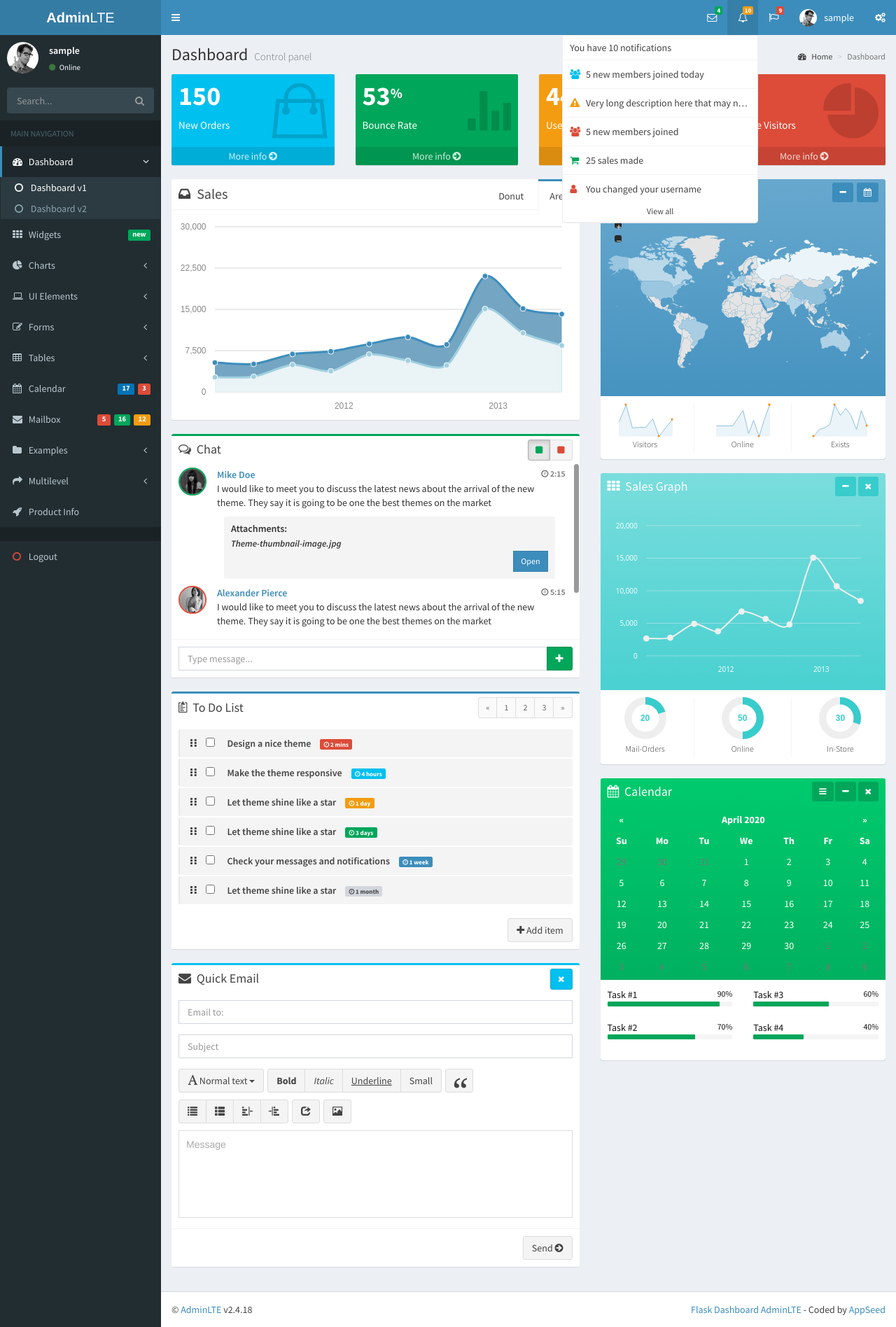
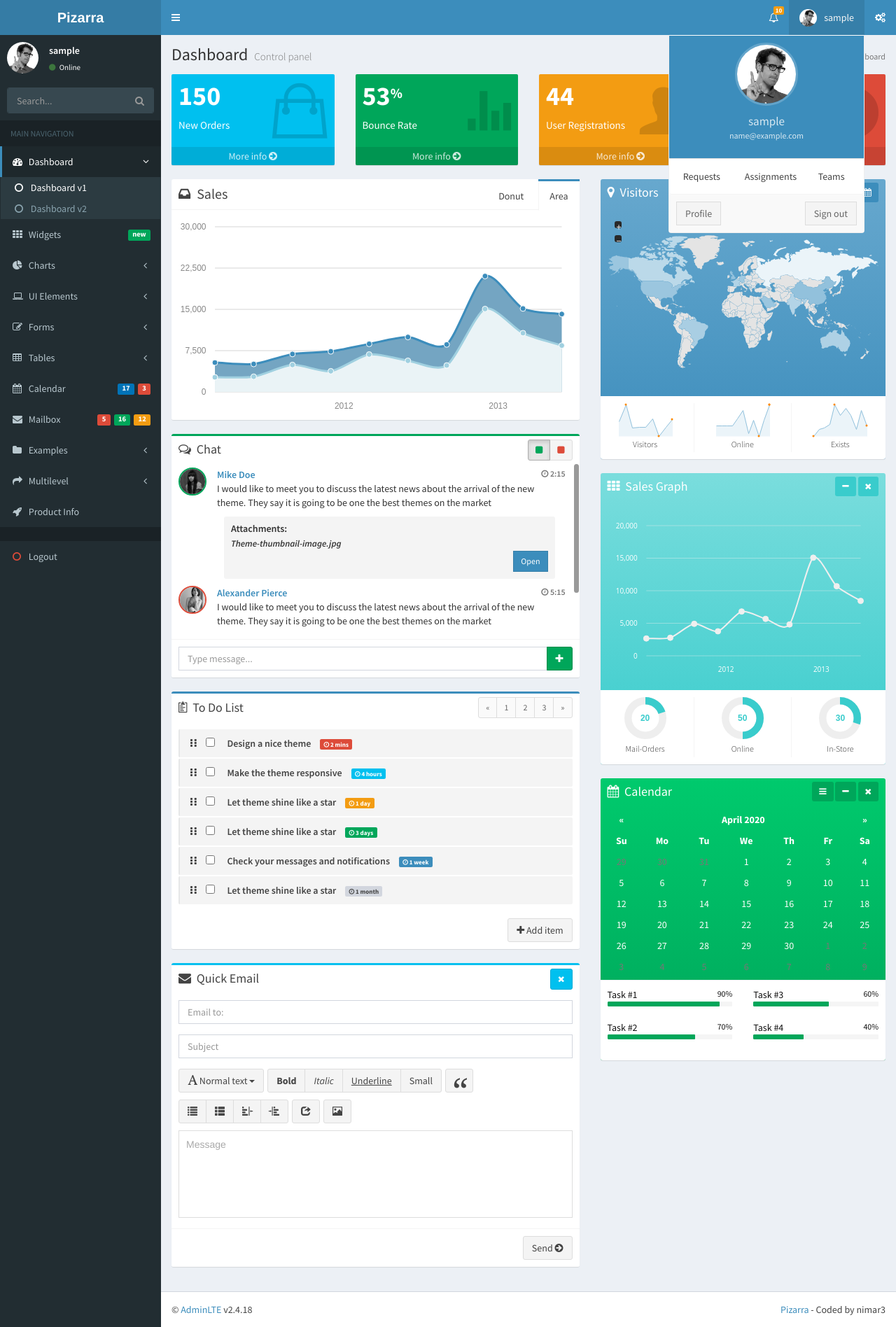
Before and after one commit to nimar3/pizarra, a Flask app: page /index in a window 1280 px wide, after a click on "sample". Shown: the whole page at 70% size. Run offline with Flask 2, Linux system fonts and the light colour scheme; the visitor is signed in with stand-in values (Sample User, id 1); data comes from the database, SQL or seed files in the repository; some libraries are stand-ins or nearby versions; some web fonts are replaced.

Commit message:
started modifying styles and blueprints
* created requests test page

```diff
--- a/app/base/models.py
+++ b/app/base/models.py
@@ -108,6 +108,7 @@ class Request(db.Model):
     status = Column(String(10))
     run_time = Column(Integer)
     file_location = Column(String(255))
+    output = Column(BLOB)
     assignment = relationship('Assignment', back_populates='requests')
     assignment_id = Column('assignment_id', Integer(), ForeignKey('assignment.id'))
     user = relationship('User', back_populates='requests')
--- a/app/base/templates/base_site.html
+++ b/app/base/templates/base_site.html
@@ -6,7 +6,7 @@
   <meta http-equiv="X-UA-Compatible" content="IE=edge">
   <link rel='icon' href='/static/favicon.ico' type='image/x-icon'/ >
 
-  <title>Flask AdminLTE - {% block title %} {% endblock %} | AppSeed</title>
+  <title>PIZARRA - {% block title %} {% endblock %} | UPV</title>
 
   <!-- Tell the browser to be responsive to screen width -->
   <meta content="width=device-width, initial-scale=1, maximum-scale=1, user-scalable=no" name="viewport">
--- a/app/base/templates/base_site_auth.html
+++ b/app/base/templates/base_site_auth.html
@@ -6,7 +6,7 @@
   <link rel='icon' href='/static/favicon.ico' type='image/x-icon'/ >
 
   <title>
-    Flask Dashboard AdminLTE - {% block title %}{% endblock %} | AppSeed
+    PIZARRA - {% block title %}{% endblock %} | UPV
   </title>
 
   <!-- Tell the browser to be responsive to screen width -->
--- a/app/base/templates/login/login.html
+++ b/app/base/templates/login/login.html
@@ -8,7 +8,7 @@
 
 <div class="login-box">
     <div class="login-logo">
-        <a href="https://appseed.us/admin-dashboards/flask-dashboard-adminlte">Flask <b>Admin</b>LTE</a>
+        <a href="https://github.com/nimar3/pizarra"><b>Pizarra</b></a>
     </div>
 
     <!-- /.login-logo -->
@@ -19,7 +19,7 @@
                 {{ msg | safe }}
             {% else %}
             <span>
-                Use default credentials: <strong>test / pass</strong>
+                Use default credentials: <strong>admin / 123</strong>
                 <br />
                 OR <a href={{ url_for('base_blueprint.create_user') }} >create your own user</a>
             </span>
@@ -65,7 +65,7 @@
             Not a member? <a href={{ url_for('base_blueprint.create_user') }} class="text-center">Register</a>
             <br />
             <br />
-            <a href="https://appseed.us/admin-dashboards/flask-dashboard-adminlte">Flask <b>Admin</b>LTE</a> - coded by AppSeed.
+            <a href="https://github.com/nimar3/pizarra"><b>Pizarra</b></a> - coded by nimar3.
         </div>
 
     </div>
--- a/app/base/templates/login/register.html
+++ b/app/base/templates/login/register.html
@@ -9,7 +9,7 @@
 <div class="register-box">
 
     <div class="register-logo">
-        <a href="https://appseed.us/admin-dashboards/flask-dashboard-adminlte">Flask <b>Admin</b>LTE</a>
+        <a href="https://github.com/nimar3/pizarra"> <b>Pizarra</b></a>
     </div>
 
     <div class="register-box-body">
@@ -77,7 +77,7 @@
                 Have an account? <a href={{ url_for('base_blueprint.login') }} class="text-center">Login</a>
                 <br />
                 <br />
-                <a href="https://appseed.us/admin-dashboards/flask-dashboard-adminlte">Flask <b>Admin</b>LTE</a> - coded by AppSeed.
+                <a href="https://github.com/nimar3/pizarra"><b>Pizarra</b></a> - coded by nimar3.
             </div>
 
         {% endif %}
--- a/app/base/templates/site_template/footer.html
+++ b/app/base/templates/site_template/footer.html
@@ -2,7 +2,7 @@
   <!-- /.content-wrapper -->
   <footer class="main-footer">
     <div class="pull-right hidden-xs">
-      <a href="https://appseed.us/admin-dashboards/flask-dashboard-adminlte">Flask Dashboard AdminLTE</a> - Coded by <a href="https://appseed.us">AppSeed</a>
+      <a href="https://github.com/nimar3/pizarra">Pizarra</a> - Coded by nimar3
     </div>
     &copy; <a href="https://adminlte.io">AdminLTE</a> v2.4.18
   </footer>
--- a/app/base/templates/site_template/navigation.html
+++ b/app/base/templates/site_template/navigation.html
@@ -1,11 +1,10 @@
-
 <header class="main-header">
     <!-- Logo -->
     <a href="index2.html" class="logo">
         <!-- mini logo for sidebar mini 50x50 pixels -->
-      <span class="logo-mini"><b>A</b>LT</span>
+        <span class="logo-mini"><b>Pz</b></span>
         <!-- logo for regular state and mobile devices -->
-      <span class="logo-lg"><b>Admin</b>LTE</span>
+        <span class="logo-lg"><b>Pizarra</b></span>
     </a>
     <!-- Header Navbar: style can be found in header.less -->
     <nav class="navbar navbar-static-top">
@@ -16,83 +15,6 @@
 
         <div class="navbar-custom-menu">
             <ul class="nav navbar-nav">
-          <!-- Messages: style can be found in dropdown.less-->
-          <li class="dropdown messages-menu">
-            <a href="#" class="dropdown-toggle" data-toggle="dropdown">
-              <i class="fa fa-envelope-o"></i>
-              <span class="label label-success">4</span>
-            </a>
-            <ul class="dropdown-menu">
-              <li class="header">You have 4 messages</li>
-              <li>
-                <!-- inner menu: contains the actual data -->
-                <ul class="menu">
-                  <li><!-- start message -->
-                    <a href="#">
-                      <div class="pull-left">
-                        <img src="/static/assets/img/user2-160x160.jpg" class="img-circle" alt="User Image">
-                      </div>
-                      <h4>
-                        Support Team
-                        <small><i class="fa fa-clock-o"></i> 5 mins</small>
-                      </h4>
-                      <p>Why not buy a new awesome theme?</p>
-                    </a>
-                  </li>
-                  <!-- end message -->
-                  <li>
-                    <a href="#">
-                      <div class="pull-left">
-                        <img src="/static/assets/img/user3-128x128.jpg" class="img-circle" alt="User Image">
-                      </div>
-                      <h4>
-                        AdminLTE Design Team
-                        <small><i class="fa fa-clock-o"></i> 2 hours</small>
-                      </h4>
-                      <p>Why not buy a new awesome theme?</p>
-                    </a>
-                  </li>
-                  <li>
-                    <a href="#">
-                      <div class="pull-left">
-                        <img src="/static/assets/img/user4-128x128.jpg" class="img-circle" alt="User Image">
-                      </div>
-                      <h4>
-                        Developers
-                        <small><i class="fa fa-clock-o"></i> Today</small>
-                      </h4>
-                      <p>Why not buy a new awesome theme?</p>
-                    </a>
-                  </li>
-                  <li>
-                    <a href="#">
-                      <div class="pull-left">
-                        <img src="/static/assets/img/user3-128x128.jpg" class="img-circle" alt="User Image">
-                      </div>
-                      <h4>
-                        Sales Department
-                        <small><i class="fa fa-clock-o"></i> Yesterday</small>
-                      </h4>
-                      <p>Why not buy a new awesome theme?</p>
-                    </a>
-                  </li>
-                  <li>
-                    <a href="#">
-                      <div class="pull-left">
-                        <img src="/static/assets/img/user4-128x128.jpg" class="img-circle" alt="User Image">
-                      </div>
-                      <h4>
-                        Reviewers
-                        <small><i class="fa fa-clock-o"></i> 2 days</small>
-                      </h4>
-                      <p>Why not buy a new awesome theme?</p>
-                    </a>
-                  </li>
-                </ul>
-              </li>
-              <li class="footer"><a href="#">See All Messages</a></li>
-            </ul>
-          </li>
                 <!-- Notifications: style can be found in dropdown.less -->
                 <li class="dropdown notifications-menu">
                     <a href="#" class="dropdown-toggle" data-toggle="dropdown">
@@ -111,7 +33,8 @@
                                 </li>
                                 <li>
                                     <a href="#">
-                      <i class="fa fa-warning text-yellow"></i> Very long description here that may not fit into the
+                                        <i class="fa fa-warning text-yellow"></i> Very long description here that may
+                                        not fit into the
                                         page and may cause design problems
                                     </a>
                                 </li>
@@ -133,84 +56,6 @@
                             </ul>
                         </li>
                         <li class="footer"><a href="#">View all</a></li>
-            </ul>
-          </li>
-          <!-- Tasks: style can be found in dropdown.less -->
-          <li class="dropdown tasks-menu">
-            <a href="#" class="dropdown-toggle" data-toggle="dropdown">
-              <i class="fa fa-flag-o"></i>
-              <span class="label label-danger">9</span>
-            </a>
-            <ul class="dropdown-menu">
-              <li class="header">You have 9 tasks</li>
-              <li>
-                <!-- inner menu: contains the actual data -->
-                <ul class="menu">
-                  <li><!-- Task item -->
-                    <a href="#">
-                      <h3>
-                        Design some buttons
-                        <small class="pull-right">20%</small>
-                      </h3>
-                      <div class="progress xs">
-                        <div class="progress-bar progress-bar-aqua" style="width: 20%" role="progressbar"
-                             aria-valuenow="20" aria-valuemin="0" aria-valuemax="100">
-                          <span class="sr-only">20% Complete</span>
-                        </div>
-                      </div>
-                    </a>
-                  </li>
-                  <!-- end task item -->
-                  <li><!-- Task item -->
-                    <a href="#">
-                      <h3>
-                        Create a nice theme
-                        <small class="pull-right">40%</small>
-                      </h3>
-                      <div class="progress xs">
-                        <div class="progress-bar progress-bar-green" style="width: 40%" role="progressbar"
-                             aria-valuenow="20" aria-valuemin="0" aria-valuemax="100">
-                          <span class="sr-only">40% Complete</span>
-                        </div>
-                      </div>
-                    </a>
-                  </li>
-                  <!-- end task item -->
-                  <li><!-- Task item -->
-                    <a href="#">
-                      <h3>
-                        Some task I need to do
-                        <small class="pull-right">60%</small>
-                      </h3>
-                      <div class="progress xs">
-                        <div class="progress-bar progress-bar-red" style="width: 60%" role="progressbar"
-                             aria-valuenow="20" aria-valuemin="0" aria-valuemax="100">
-                          <span class="sr-only">60% Complete</span>
-                        </div>
-                      </div>
-                    </a>
-                  </li>
-                  <!-- end task item -->
-                  <li><!-- Task item -->
-                    <a href="#">
-                      <h3>
-                        Make beautiful transitions
-                        <small class="pull-right">80%</small>
-                      </h3>
-                      <div class="progress xs">
-                        <div class="progress-bar progress-bar-yellow" style="width: 80%" role="progressbar"
-                             aria-valuenow="20" aria-valuemin="0" aria-valuemax="100">
-                          <span class="sr-only">80% Complete</span>
-                        </div>
-                      </div>
-                    </a>
-                  </li>
-                  <!-- end task item -->
-                </ul>
-              </li>
-              <li class="footer">
-                <a href="#">View all tasks</a>
-              </li>
                     </ul>
                 </li>
                 <!-- User Account: style can be found in dropdown.less -->
@@ -235,13 +80,13 @@
                         <li class="user-body">
                             <div class="row">
                                 <div class="col-xs-4 text-center">
-                    <a href="#">Followers</a>
+                                    <a href="/requests">Requests</a>
                                 </div>
                                 <div class="col-xs-4 text-center">
-                    <a href="#">Sales</a>
+                                    <a href="#">Assignments</a>
                                 </div>
                                 <div class="col-xs-4 text-center">
-                    <a href="#">Friends</a>
+                                    <a href="#">Teams</a>
                                 </div>
                             </div>
                             <!-- /.row -->
--- a/app/home/routes.py
+++ b/app/home/routes.py
@@ -3,25 +3,38 @@
 License: MIT
 Copyright (c) 2019 - present AppSeed.us
 """
-
-from app.home import blueprint
 from flask import render_template, redirect, url_for
 from flask_login import login_required, current_user
-from app import login_manager
 from jinja2 import TemplateNotFound
+
+from app.base.models import Assignment, Request
+from app.home import blueprint
+
 
 @blueprint.route('/index')
 @login_required
 def index():
-
     if not current_user.is_authenticated:
         return redirect(url_for('base_blueprint.login'))
 
     return render_template('index.html')
 
+
+@blueprint.route('/assignment')
+@blueprint.route('/assignment/<id>')
+def route_assignment(id):
+    assignment = Assignment.query.filter_by(id=id).first()
+    return render_template('assignment.html', assignment=assignment)
+
+
+@blueprint.route('/requests')
+def route_requests():
+    requests = Request.query.filter_by(user_id=current_user.id).all()
+    return render_template('requests.html', requests=requests)
+
+
 @blueprint.route('/<template>')
 def route_template(template):
-
     if not current_user.is_authenticated:
         return redirect(url_for('base_blueprint.login'))
 
```
Also changed, not shown: app/account/__init__.py (added, +15 -0 lines), app/home/templates/assignment.html (added, +99 -0 lines), app/home/templates/requests.html (added, +80 -0 lines). Lines whose indentation alone changed are shown as unchanged.
